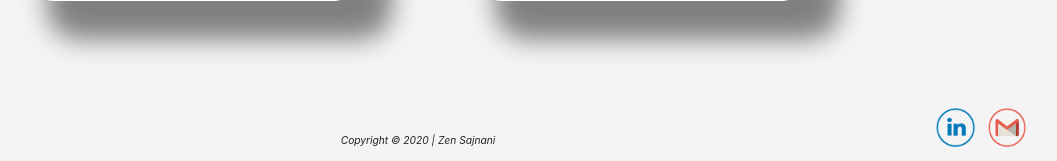
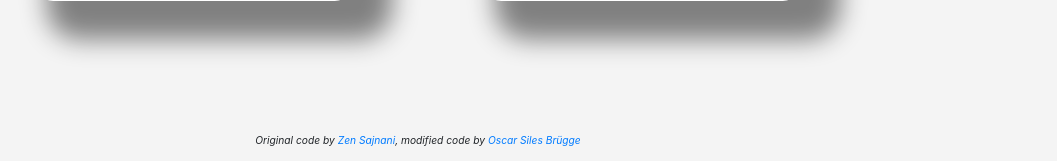
Before and after one commit to oscarsiles/teams_attendance_tracker, a Flask app: page / in a window 1280 px wide. Shown: the part 639-800 px from the top of the page, without its empty margins (222-1279 px from the left). Run offline with Flask 2, Linux system fonts and the light colour scheme; some libraries are stand-ins or nearby versions.

Commit message:
attribution changes (still retaining original author with links)

```diff
--- a/app/static/styles.css
+++ b/app/static/styles.css
@@ -126,6 +126,10 @@ footer {
   font-style: italic;
 }
 
+#copyright a {
+  font-size: 0.8vw;
+}
+
 /*social media icons*/
 .social {
   display: inline-block;
--- a/app/templates/index.html
+++ b/app/templates/index.html
@@ -115,19 +115,8 @@
                     <!-- <a href="./index.html"><img src="../static/img/AttendanceTrackerLogo.png" alt="Zeniqle Logo" id="footlogo"></a> -->
 
                     <p id="copyright">
-                         Copyright &copy;
-                         <script>
-                              document.write(new Date().getFullYear());
-                         </script>
-                         | Zen Sajnani
+                         Original code by <a href="https://github.com/zensajnani/teams_attendance_tracker" target="_blank">Zen Sajnani</a>, modified code by <a href="https://github.com/oscarsiles/teams_attendance_tracker" target="_blank">Oscar Siles Brügge</a>
                     </p>
-
-                    <div class="social">
-                         <ul>
-                              <li><a href="https://www.linkedin.com/in/zensajnani/" target="_blank"><img src="../static/img/linkedin_icon.png" alt="LinkedIn Icon" /></a></li>
-                              <li><a href="mailto:zhsajnani@gmail.com"><img src="../static/img/gmail_icon.png" alt="Gmail Icon" /></a></li>
-                         </ul>
-                    </div>
                </footer>
           </div>
 
```
Also changed, not shown: app/templates/download.html (+1 -7 lines).
